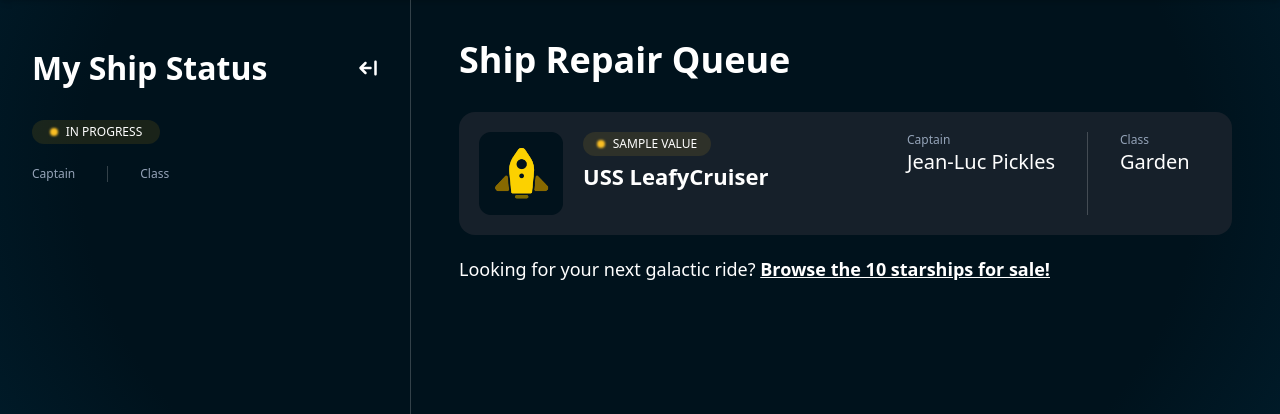
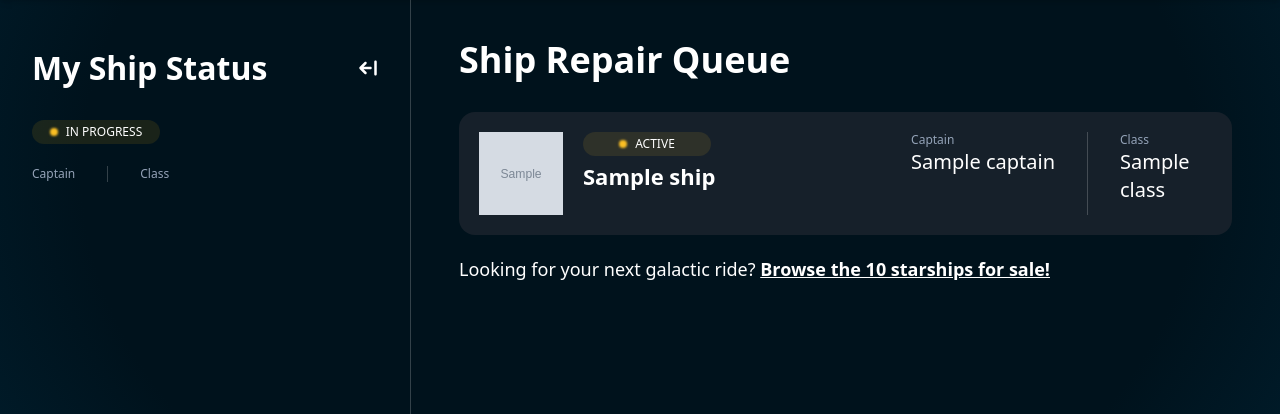
Before and after one commit to tauoms/starshop, a Symfony app: template templates/main/homepage.html.twig in a window 1280 px wide. Shown: the part 114-528 px from the top of the page. Run offline with Twig, Linux system fonts and the light colour scheme; the template is opened without the code that fills it: most values are stand-ins (such as "Sample title", 1, 10 or a date in 2020); grey boxes marked "Sample" are stand-in pictures; style sheets or scripts are compiled from the project's sources; some libraries are stand-ins or nearby versions.

Commit message:
Create public function to create filename path based on status

```diff
--- a/templates/main/homepage.html.twig
+++ b/templates/main/homepage.html.twig
@@ -16,26 +16,26 @@
 				{% for ship in ships %}
 					<div class="bg-[#16202A] rounded-2xl pl-5 py-5 pr-11 flex flex-col min-[1174px]:flex-row min-[1174px]:justify-between">
 						<div class="flex justify-center min-[1174px]:justify-start">
-							<img class="h-[83px] w-[84px]" src="/images/status-in-progress.png" alt="Status: in progress">
+							<img class="h-[83px] w-[84px]" src="{{asset(ship.statusImageFilename)}}" alt="Status: {{ship.statusString}}">
 							<div class="ml-5">
 								<div class="rounded-2xl py-1 px-3 flex justify-center w-32 items-center bg-amber-400/10">
 									<div class="rounded-full h-2 w-2 bg-amber-400 blur-[1px] mr-2"></div>
-									<p class="uppercase text-xs text-nowrap">{{ship.status.value}}</p>
+									<p class="uppercase text-xs text-nowrap">{{ship.statusString}}</p>
 								</div>
 								<h4 class="text-[22px] pt-1 font-semibold">
-									<a class="hover:text-slate-200" href="#">USS LeafyCruiser</a>
+									<a class="hover:text-slate-200" href="{{path('app_starship_show', {id: ship.id})}}">{{ship.name}}</a>
 								</h4>
 							</div>
 						</div>
 						<div class="flex justify-center min-[1174px]:justify-start mt-2 min-[1174px]:mt-0 shrink-0">
 							<div class="border-r border-white/20 pr-8">
 								<p class="text-slate-400 text-xs">Captain</p>
-								<p class="text-xl">Jean-Luc Pickles</p>
+								<p class="text-xl">{{ship.captain}}</p>
 							</div>
 
 							<div class="pl-8 w-[100px]">
 								<p class="text-slate-400 text-xs">Class</p>
-								<p class="text-xl">Garden</p>
+								<p class="text-xl">{{ship.class}}</p>
 							</div>
 						</div>
 					</div>
--- a/templates/starship/show.html.twig
+++ b/templates/starship/show.html.twig
@@ -20,7 +20,7 @@
 				<div class="px-8 pt-8">
 					<div class="rounded-2xl py-1 px-3 flex justify-center w-32 items-center bg-amber-400/10">
 						<div class="rounded-full h-2 w-2 bg-amber-400 blur-[1px] mr-2"></div>
-						<p class="uppercase text-xs">{{ ship.status }}</p>
+						<p class="uppercase text-xs">{{ship.statusString}}</p>
 					</div>
 
 					<h1 class="text-[32px] font-semibold border-b border-white/10 pb-5 mb-5">
```
Also changed, not shown: src/Model/Starship.php (+14 -0 lines).
